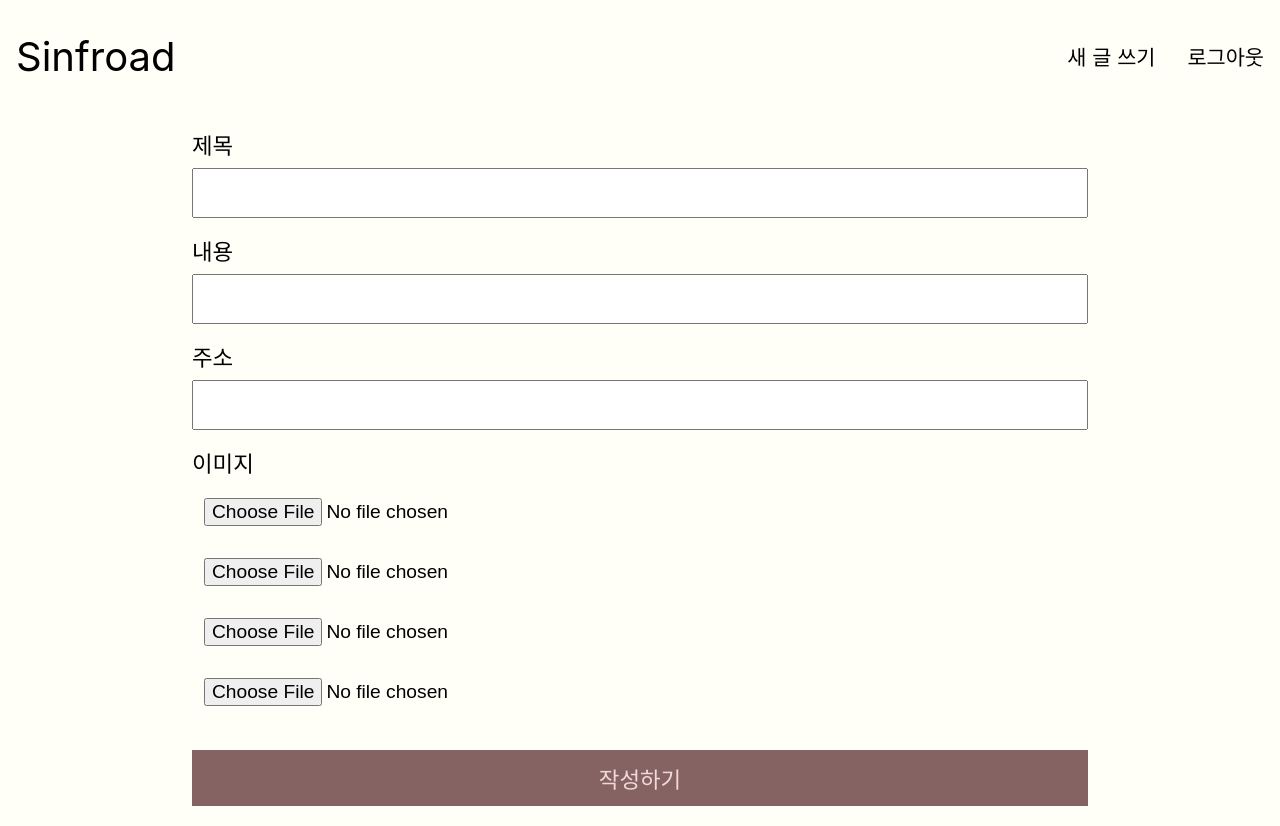
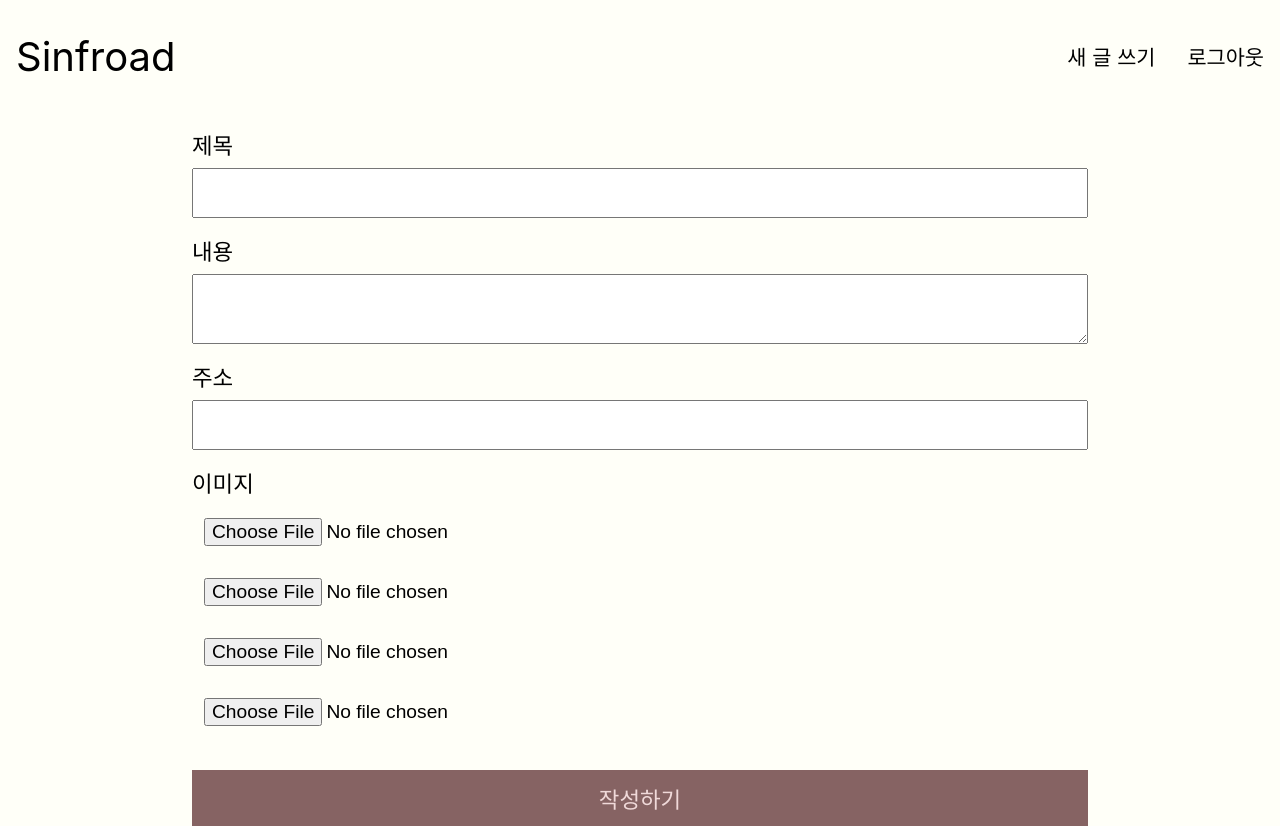
Before and after one commit to 0sinf/sinfroad-client, a React (Vite) app: page /posts in a window 1280 px wide. Built offline with nearby package versions, Linux system fonts and the light colour scheme; sample sign-in values are in the browser's storage.

Commit message:
feat: Fix contents use textarea

```diff
--- a/src/pages/Login.css
+++ b/src/pages/Login.css
@@ -18,7 +18,8 @@
   font-size: 1.4rem;
 }
 
-.form__box > input {
+.form__box > input,
+.form__box > textarea {
   margin-top: 8px;
   padding: 12px;
 
--- a/src/pages/PostForm.tsx
+++ b/src/pages/PostForm.tsx
@@ -131,13 +131,12 @@ export default function PostForm() {
 
         <div className="form__box">
           <label htmlFor="contents">내용</label>
-          <input
-            type="text"
+          <textarea
             name="contents"
             value={contents}
             minLength={2}
             onChange={(e) => setContents(e.target.value)}
-          />
+          ></textarea>
         </div>
 
         <div className="form__box">
```
